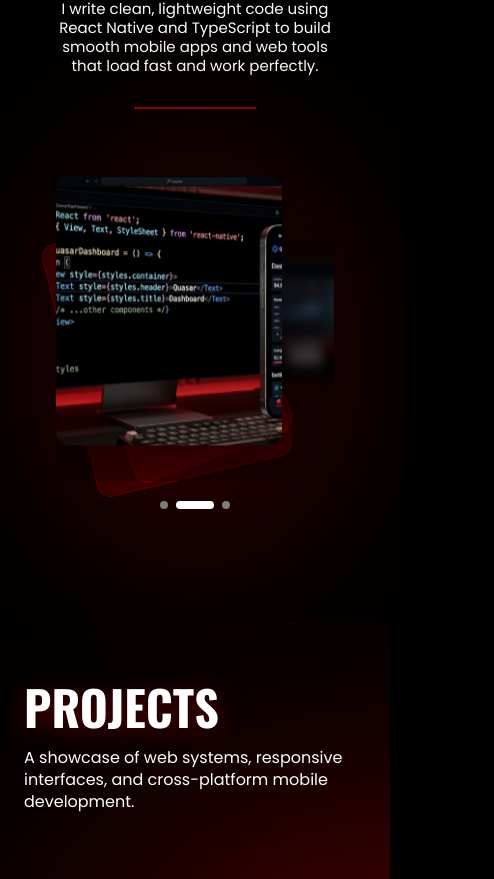
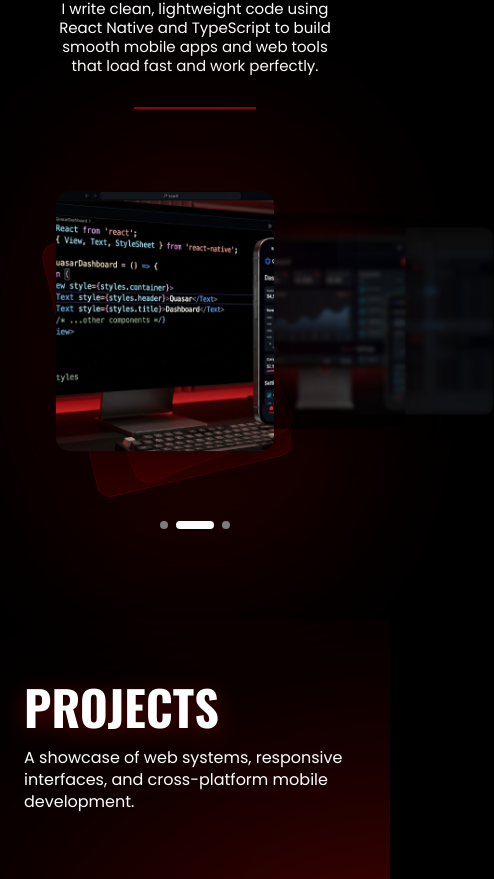
Before and after one commit to JaiAnoba/Portfolio, a React (Vite) app: page / in a window 390 px wide. Shown: the part 1528-2407 px from the top of the page, 494 px wide, since content can reach past the window. Built offline with nearby package versions, Linux system fonts and the light colour scheme; a web font is replaced by a local one.

Commit message:
cards adjustment

```diff
--- a/src/components/Services.css
+++ b/src/components/Services.css
@@ -2,7 +2,6 @@
   position: relative;
   padding: 2rem 2rem 3rem;
   text-align: center;
-  /* border: 1px solid rgba(255, 255, 255, 0.2); */
 }
 
 .services-sub {
@@ -135,9 +134,9 @@
 .services-carousel-viewport {
   position: relative;
   width: 100%;
-  height: 400px;
+  height: 430px; /* ↑ was 400px, give cards more vertical room */
   z-index: 2;
-  overflow: hidden;
+  overflow: visible; /* ← was hidden; allow card 3 to be visible outside tight bounds */
 }
 
 .services-carousel-track {
@@ -146,6 +145,7 @@
   height: 100%;
 }
 
+/* Base card — all shared defaults */
 .services-carousel-card {
   position: absolute;
   top: 50%;
@@ -157,16 +157,17 @@
   overflow: hidden;
   border-radius: 14px;
   box-shadow: 0 24px 64px rgba(0, 0, 0, 0.55);
-  aspect-ratio: 294 / 350; /* ← was 294 / 400 */
-  width: 200px;
+  aspect-ratio: 294 / 350;
+  width: 290px; /* ← base width matches active so transitions are smooth */
   transform-origin: center center;
+  /* ↓ ALL properties that change between offsets must be listed here */
   transition:
     transform 0.6s cubic-bezier(0.4, 0, 0.2, 1),
     width 0.6s cubic-bezier(0.4, 0, 0.2, 1),
     filter 0.6s cubic-bezier(0.4, 0, 0.2, 1),
-    opacity 0.6s ease,
-    box-shadow 0.6s ease;
-  will-change: transform, filter, width;
+    opacity 0.6s cubic-bezier(0.4, 0, 0.2, 1),
+    box-shadow 0.6s cubic-bezier(0.4, 0, 0.2, 1);
+  will-change: transform, filter, width, opacity;
 }
 
 .services-carousel-card img {
@@ -178,13 +179,13 @@
   transition: filter 0.6s cubic-bezier(0.4, 0, 0.2, 1);
 }
 
-/* Active — large, sharp, left */
+/* ── OFFSET 0 — Active: full size, sharp, front ── */
 .services-carousel-card[data-offset='0'] {
   width: min(290px, 42vw);
   z-index: 4;
-  transform: translateY(-50%) translateX(0) scale(1);
+  transform: translateY(-50%) translateX(0px) scale(1);
+  opacity: 1;
   filter: none;
-  opacity: 1;
   box-shadow: 0 28px 70px rgba(0, 0, 0, 0.65);
 }
 
@@ -192,30 +193,32 @@
   filter: none;
 }
 
-/* Next — smaller, blurred, right */
+/* ── OFFSET 1 — Next: slightly smaller, shifted right, light blur ── */
 .services-carousel-card[data-offset='1'] {
-  width: 188px;
+  width: min(290px, 42vw);
   z-index: 3;
-  transform: translateY(-50%) translateX(248px) scale(0.9);
-  opacity: 0.92;
+  /* ↓ translateX pushes it right so it peeks behind the active card */
+  transform: translateY(-50%) translateX(230px) scale(0.88);
+  opacity: 0.82;
   box-shadow: 0 16px 40px rgba(0, 0, 0, 0.45);
 }
 
 .services-carousel-card[data-offset='1'] img {
-  filter: blur(7px) brightness(0.88);
+  filter: blur(2.5px) brightness(0.82); /* ← light blur, visible content */
 }
 
-/* Following — smaller, more blurred, further right */
+/* ── OFFSET 2 — Third: further right, smaller, more faded ── */
 .services-carousel-card[data-offset='2'] {
-  width: 168px;
+  width: min(290px, 42vw);
   z-index: 2;
-  transform: translateY(-50%) translateX(412px) scale(0.84);
-  opacity: 0.78;
-  box-shadow: 0 12px 32px rgba(0, 0, 0, 0.4);
+  /* ↓ further right than offset 1 */
+  transform: translateY(-50%) translateX(390px) scale(0.76);
+  opacity: 0.55;
+  box-shadow: 0 10px 28px rgba(0, 0, 0, 0.35);
 }
 
 .services-carousel-card[data-offset='2'] img {
-  filter: blur(11px) brightness(0.82);
+  filter: blur(4px) brightness(0.65); /* ← moderate blur, still recognizable */
 }
 
 .services-dots {
@@ -285,13 +288,15 @@
   }
 
   .services-carousel-card[data-offset='1'] {
-    transform: translateY(-50%) translateX(210px) scale(0.88);
-    width: 160px;
+    transform: translateY(-50%) translateX(180px) scale(0.85);
+    width: min(240px, 52vw);
+    opacity: 0.78;
   }
 
   .services-carousel-card[data-offset='2'] {
-    transform: translateY(-50%) translateX(350px) scale(0.8);
-    width: 140px;
+    transform: translateY(-50%) translateX(300px) scale(0.74);
+    width: min(240px, 52vw);
+    opacity: 0.5;
   }
 
   .services-dots {
@@ -302,21 +307,23 @@
 
 @media (max-width: 520px) {
   .services-carousel-viewport {
-    height: 340px;
+    height: 360px;
   }
 
   .services-carousel-card[data-offset='0'] {
-    width: min(240px, 58vw);
+    width: min(220px, 56vw);
   }
 
   .services-carousel-card[data-offset='1'] {
-    transform: translateY(-50%) translateX(178px) scale(0.86);
-    width: 130px;
+    transform: translateY(-50%) translateX(150px) scale(0.83);
+    width: min(220px, 56vw);
+    opacity: 0.72;
   }
 
   .services-carousel-card[data-offset='2'] {
-    transform: translateY(-50%) translateX(290px) scale(0.78);
-    width: 115px;
+    transform: translateY(-50%) translateX(250px) scale(0.72);
+    width: min(220px, 56vw);
+    opacity: 0.45;
   }
 }
 
```
